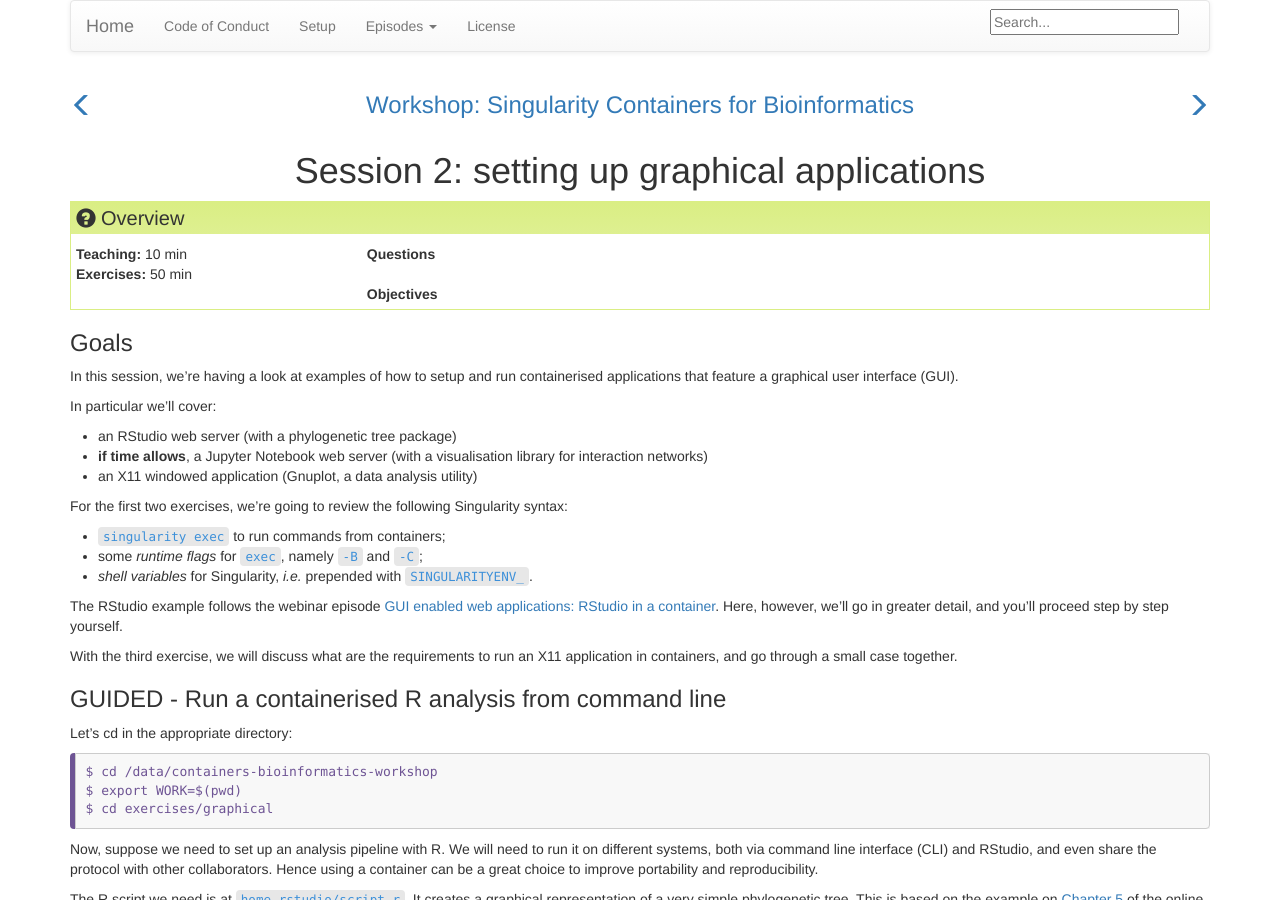
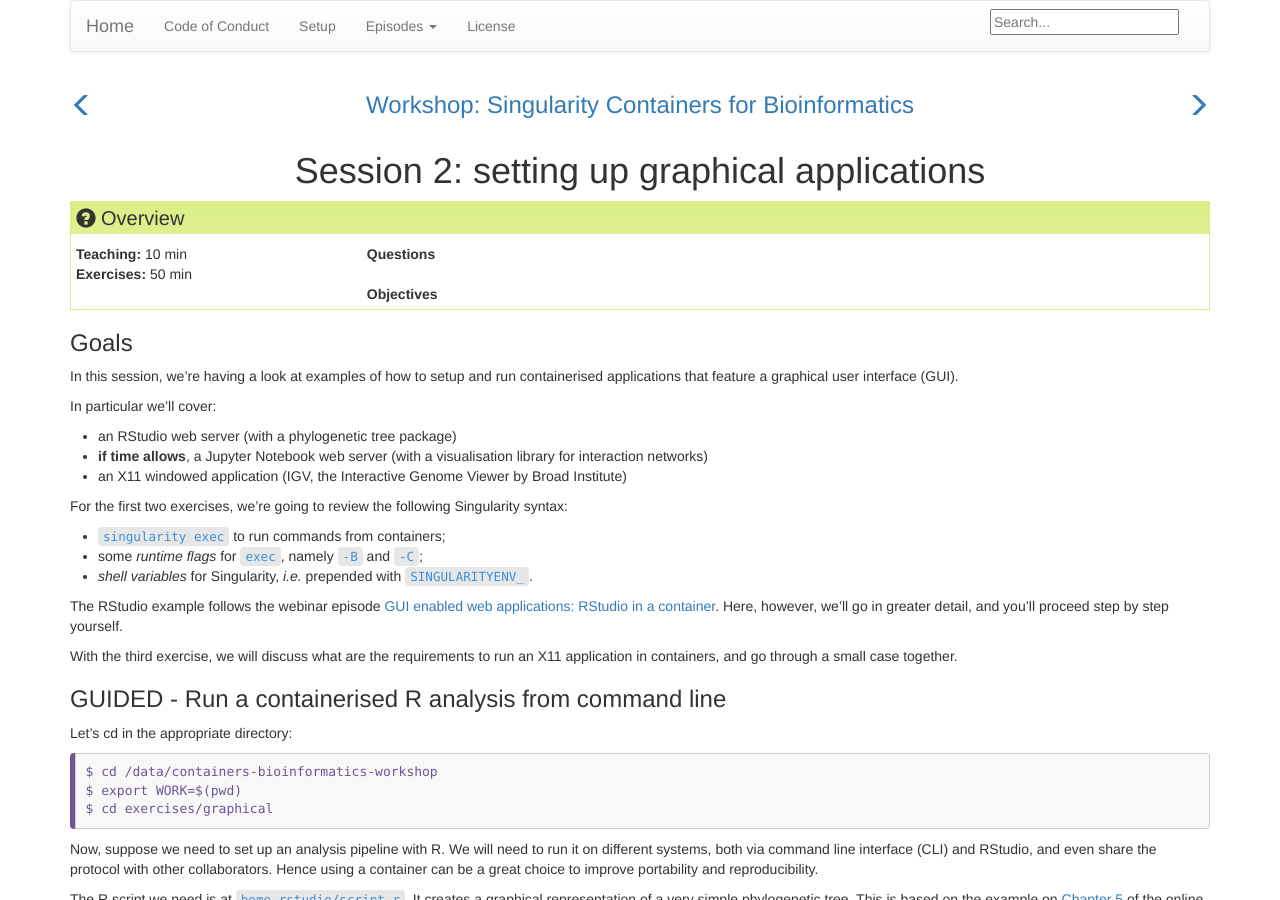
Before and after one commit to PawseySC/containers-bioinformatics-workshop, a Jekyll site: the page built from _episodes/4.graphical.md, in a window 1280 px wide and 900 px high. Built offline with Jekyll 4.4.1, drawn with Linux system fonts in a browser that asks for light colours.

Commit message:
fixed gnuplot to igv in session 2

```diff
--- a/_episodes/4.graphical.md
+++ b/_episodes/4.graphical.md
@@ -14,7 +14,7 @@ In this session, we're having a look at examples of how to setup and run contain
 In particular we'll cover:
 * an RStudio web server (with a phylogenetic tree package)
 * **if time allows**, a Jupyter Notebook web server (with a visualisation library for interaction networks)
-* an X11 windowed application (Gnuplot, a data analysis utility)
+* an X11 windowed application (IGV, the Interactive Genome Viewer by Broad Institute)
 
 For the first two exercises, we're going to review the following Singularity syntax:
 * `singularity exec` to run commands from containers;
```
